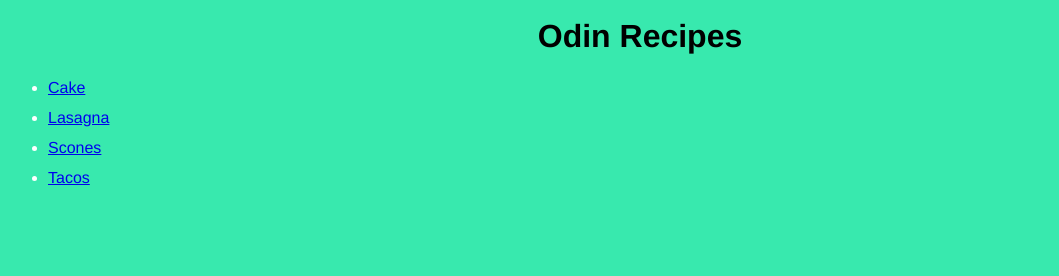
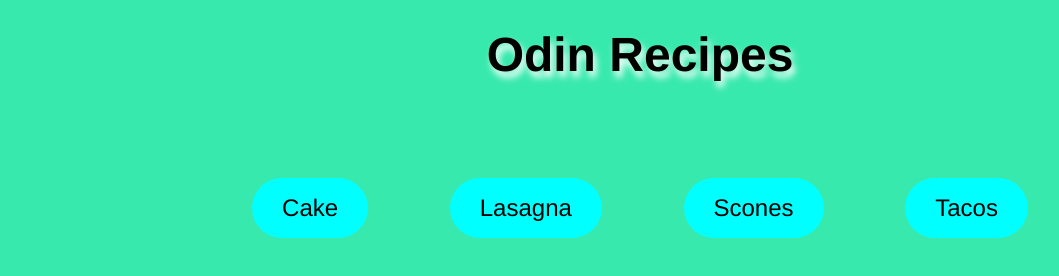
Before and after one commit to frostbite69425/odin-recipes, a plain HTML site: page index.html in a window 1280 px wide. Shown: the whole page, without its empty margins (0-1059 px from the left). Drawn offline with Linux system fonts and the light colour scheme.

Commit message:
feat: add additional styling to all pages

```diff
--- a/recipes/cakestyle.css
+++ b/recipes/cakestyle.css
@@ -2,6 +2,7 @@ body {
     background-color: rgb(229, 64, 75);
     text-align: center;
     line-height: 35px;
+    zoom: 150%;
 }
 
 h1 {
--- a/recipes/lasagnastyle.css
+++ b/recipes/lasagnastyle.css
@@ -2,6 +2,7 @@ body {
     background-color: rgb(73, 212, 200);
     text-align: center;
     line-height: 35px;
+    zoom: 150%;
 }
 
 h1 {
--- a/recipes/sconesstyle.css
+++ b/recipes/sconesstyle.css
@@ -2,6 +2,7 @@ body {
     background-color: rgb(106, 191, 45);
     text-align: center;
     line-height: 35px;
+    zoom: 150%;
 }
 
 h1 {
--- a/recipes/tacosstyle.css
+++ b/recipes/tacosstyle.css
@@ -2,6 +2,7 @@ body {
     background-color: rgb(176, 103, 232);
     text-align: center;
     line-height: 35px;
+    zoom: 150%;
 }
 
 h1 {
--- a/style.css
+++ b/style.css
@@ -1,13 +1,51 @@
+*,
+*::after,
+*::before {
+    box-sizing: border-box;
+}
+
 body {
     background-color: rgb(56, 233, 174);
     font-family: 'Franklin Gothic Medium', 'Arial Narrow', Arial, sans-serif;
     text-align: center;
     line-height: 30px;
+    zoom: 150%;
 
+}
+
+h1 {
+    text-shadow: 2px 4px 5px white;
 }
 
 ul {
     color: white;
     text-align: left;
     font-size: medium;
+    list-style: upper-roman;
+    /* outline: 2px solid black; */
+    margin-top: 50px;
+    text-align: center;
+    padding-inline-start: 0px;
 }
+
+li {
+    /* outline: 2px solid black; */
+    margin: 0px 10px;
+    padding: 2px 10px;
+    display: inline-block;
+}
+
+a {
+    background-color: aqua;
+    padding: 5px 20px;
+    margin: 15px 5px;
+    display: inline-block;
+    border-radius: 20px;
+    text-decoration: none;
+    color: rgb(0, 0, 0);
+
+}
+
+a:hover {
+    background-color: rgb(121, 121, 238);
+}
```
